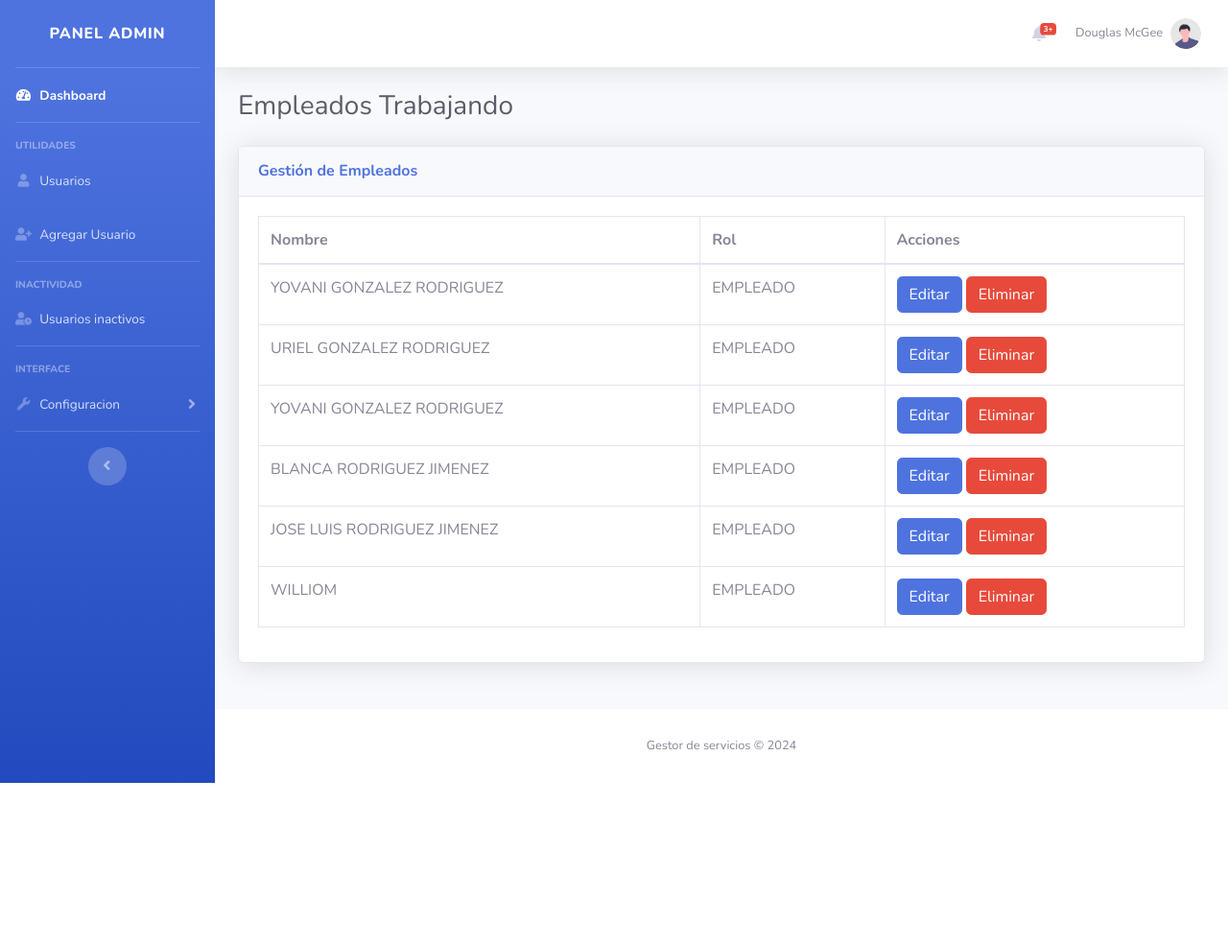
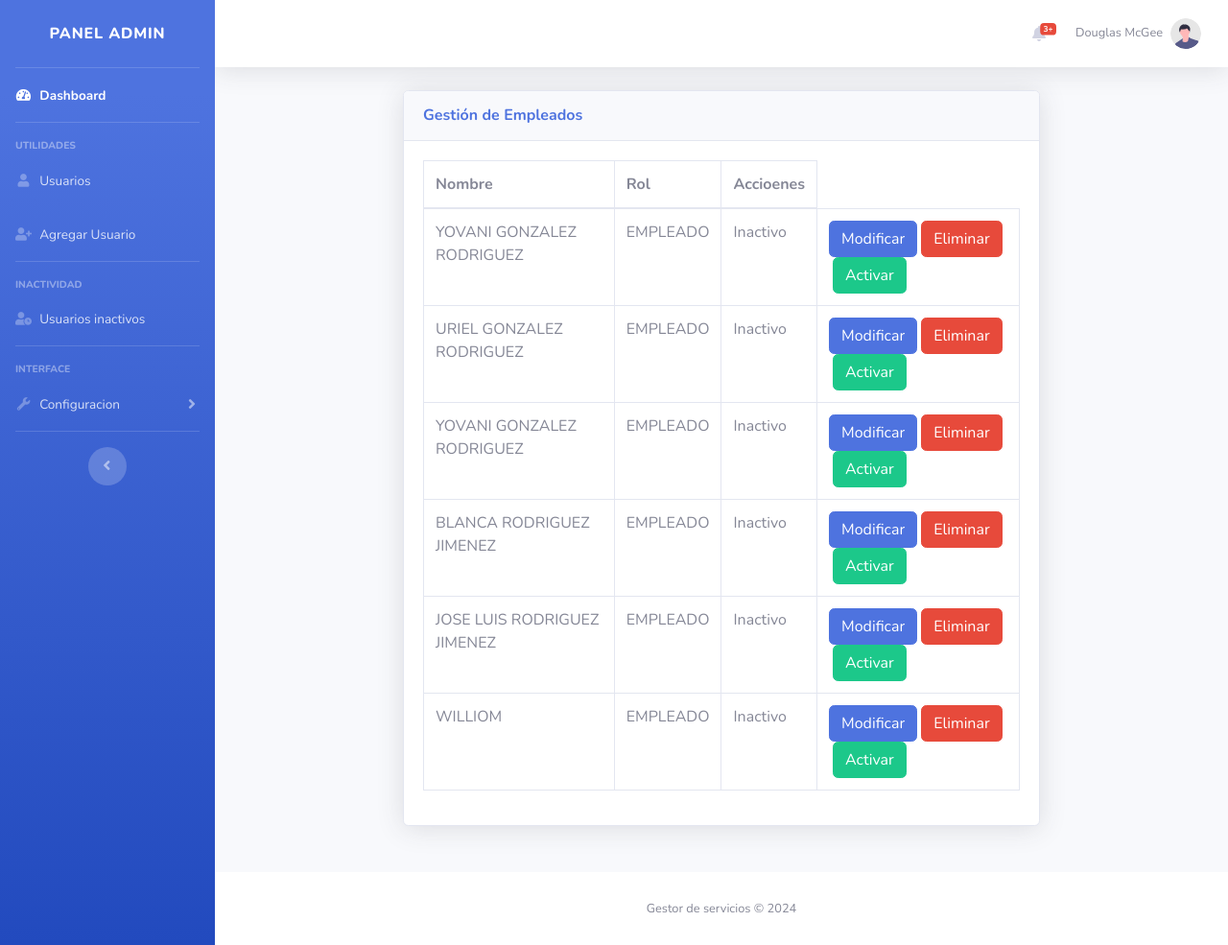
Before and after one commit to Yovanigonzalez/gestor, a PHP site: page /admin/usuarios.php in a window 1280 px wide. Shown: the whole page at 96% size. Before the commit the page ends 816 px from the top, so only its background shows below. Run offline with PHP 8.4, Linux system fonts and the light colour scheme; data comes from the database, SQL or seed files in the repository.

Commit message:
VistaMia

```diff
--- a/admin/usuarios.php
+++ b/admin/usuarios.php
@@ -31,25 +31,18 @@ session_start();
 
 
 
-                <!-- Begin Page Content -->
-                <div class="container-fluid">
-
-                <div class="d-sm-flex align-items-center justify-content-between mb-4">
-                        <h1 class="h3 mb-0 text-gray-800">Empleados Trabajando</h1>
-                    </div>
-
+<div class="container">
     <!-- Content Row -->
-
-                    <div class="row">
+    <div class="row justify-content-center">
 
         <!-- Area Chart -->
-                        <div class="col-xl-12 col-lg-7">
+        <div class="col-lg-8">
             <div class="card shadow mb-4">
                 <!-- Card Header - Dropdown -->
                 <div class="card-header py-3 d-flex flex-row align-items-center justify-content-between">
                     <h6 class="m-0 font-weight-bold text-primary">Gestión de Empleados</h6>
                     <div class="dropdown no-arrow">
-
+                        <!-- Any dropdown content goes here -->
                     </div>
                 </div>
                 <!-- Card Body -->
@@ -62,7 +55,7 @@ session_start();
                                     <th>Nombre</th>
                                     <!--<th>Correo Electrónico</th>-->
                                     <th>Rol</th>
-                                                <th>Acciones</th>
+                                    <th>Accioenes</th>
                                 </tr>
                             </thead>
                             <tbody id="tabla-usuarios">
@@ -87,9 +80,13 @@ session_start();
                 fila += "<td>" + usuario.nombre + "</td>";
                 //fila += "<td>" + usuario.correo + "</td>";
                 fila += "<td>" + usuario.rol + "</td>";
+                fila += "<td>" + (usuario.estatus == 1 ? "Activo" : "Inactivo") + "</td>"; // Columna de estado
                 fila += "<td>";
-                    fila += "<button class='btn btn-primary mr-1' onclick='editarUsuario(" + usuario.id + ")'>Editar</button>";
-                    fila += "<button class='btn btn-danger' onclick='confirmarEliminarUsuario(" + usuario.id + ")'>Eliminar</button>";
+                fila += "<button class='btn btn-primary mr-1 d-lg-none' onclick='editarUsuario(" + usuario.id + ")'><i class='fas fa-pencil-alt'></i></button>";
+                fila += "<button class='btn btn-danger d-lg-none' onclick='confirmarEliminarUsuario(" + usuario.id + ")'><i class='fas fa-trash-alt'></i></button>";
+                fila += "<button class='btn btn-primary mr-1 d-none d-lg-inline-block' onclick='editarUsuario(" + usuario.id + ")'>Modificar</button>";
+                fila += "<button class='btn btn-danger d-none d-lg-inline-block' onclick='confirmarEliminarUsuario(" + usuario.id + ")'>Eliminar</button>";
+                fila += "<button class='btn btn-success ml-1' onclick='cambiarEstadoUsuario(" + usuario.id + ")'>" + (usuario.estatus == 1 ? "Desactivar" : "Activar") + "</button>";
                 fila += "</td>";
                 fila += "</tr>";
                 tablaUsuarios.innerHTML += fila;
@@ -100,13 +97,12 @@ session_start();
     xhttp.send();
 }
 
-    // Función para editar un usuario
+
 // Función para editar un usuario
 function editarUsuario(id) {
     // Redirigir a la página de edición con el ID del usuario como parámetro en la URL
     window.location.href = "editar_usuario.php?id=" + id;
 }
-
 
 // Función para confirmar la eliminación de un usuario
 function confirmarEliminarUsuario(id) {
@@ -119,8 +115,8 @@ function editarUsuario(id) {
     }
 }
 
-// Función para eliminar un usuario
-function eliminarUsuario(id) {
+// Función para cambiar el estado de un usuario
+function cambiarEstadoUsuario(id, estado) {
     // Realizar una solicitud AJAX al servidor para cambiar el estado del usuario
     var xhttp = new XMLHttpRequest();
     xhttp.onreadystatechange = function() {
@@ -130,24 +126,31 @@ function eliminarUsuario(id) {
             if (response.success) {
                 // Si la operación fue exitosa, mostrar un mensaje de éxito
                 alert(response.message);
-                // Recargar la lista de usuarios
-                cargarUsuarios();
+                // Recargar la página para reflejar el cambio
+                location.reload();
             } else {
                 // Si hubo un error, mostrar un mensaje de error
                 alert(response.message);
             }
         }
     };
-    xhttp.open("POST", "eliminar_usuario.php", true); // Reemplaza "eliminar_usuario.php" con la URL de tu script PHP para eliminar usuarios
+    xhttp.open("POST", "cambiar_estado_usuario.php", true); // Reemplaza "cambiar_estado_usuario.php" con la URL de tu script PHP para cambiar el estado de usuarios
     xhttp.setRequestHeader("Content-type", "application/x-www-form-urlencoded");
-    xhttp.send("id=" + id);
+    // Pasa el ID del usuario y el estado actual al script PHP
+    xhttp.send("id=" + id + "&estado=" + (estado == 1 ? 0 : 1));
 }
+
+
 
 
 // Llamar a la función para cargar usuarios cuando se cargue la página
 window.onload = function() {
     cargarUsuarios();
 };
+
+
+
+
 </script>
 
 
```
Lines whose indentation alone changed are shown as unchanged.
